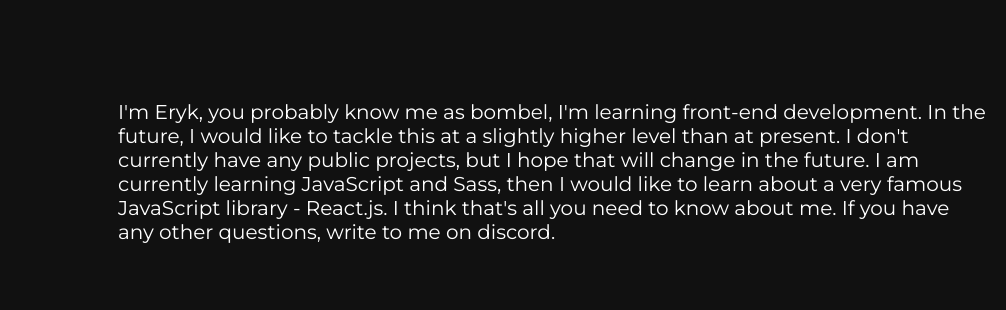
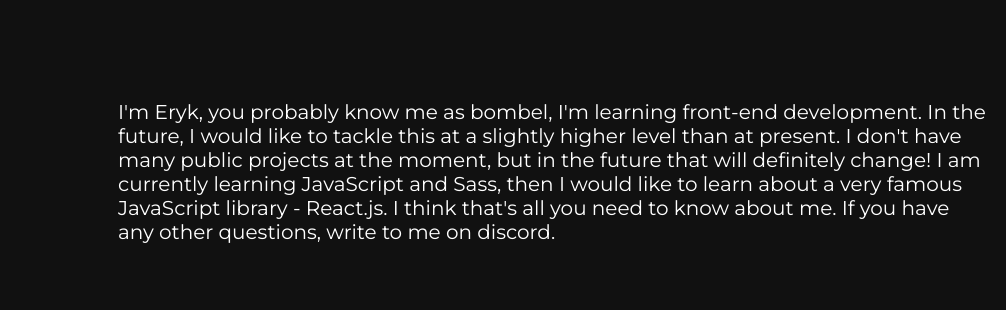
Before and after one commit to bombelll/old-portfolio, a website built with Vite: page index.html in a window 1280 px wide. Shown: the part 1022-1332 px from the top of the page, 274-1280 px from the left. Built offline with nearby package versions, Linux system fonts and the light colour scheme.

Commit message:
Change description in about section

```diff
--- a/index.html
+++ b/index.html
@@ -1,5 +1,6 @@
 <!DOCTYPE html>
 <html lang="en">
+
 <head>
     <meta charset="UTF-8">
     <meta http-equiv="X-UA-Compatible" content="IE=edge">
@@ -9,7 +10,8 @@
     <meta property="og:type" content="website">
     <meta property="og:url" content="https://bombel.top.pl">
     <meta name="og:title" content="⛄ bombel's portfolio">
-    <meta property="og:description" content="Hi! I'm bombel and my hobby is programming. My big dream is to become a web developer in the future.">
+    <meta property="og:description"
+        content="Hi! I'm bombel and my hobby is programming. My big dream is to become a web developer in the future.">
     <meta property="og:image" content="/about/logo.png">
     <meta name="theme-color" content="#5864e4">
     <link rel="stylesheet" href="assets/scss/main.scss">
@@ -20,6 +22,7 @@
     <script src="https://cdnjs.cloudflare.com/ajax/libs/gsap/3.11.4/gsap.min.js"></script>
     <script src="https://unpkg.com/aos@2.3.1/dist/aos.js"></script>
 </head>
+
 <body>
     <div class="main">
         <header class="main-header" id="header">
@@ -77,8 +80,9 @@
                         <span class="about__text">
                             I'm Eryk, you probably know me as bombel, I'm learning front-end development. In the
                             future, I would like to tackle this at a slightly higher level than at
-                            present. I don't currently have any public projects, but I hope that will change in the
-                            future. I am currently learning JavaScript and Sass, then I would like to learn about a very
+                            present. I don't have many public projects at the moment, but in the future that will
+                            definitely change! I am currently learning JavaScript and Sass, then I would like to learn
+                            about a very
                             famous
                             JavaScript library - React.js. I think that's all you need to know about me. If you have any
                             other questions, write to me on discord.
@@ -320,4 +324,5 @@
         AOS.init();
     </script>
 </body>
+
 </html>
```
